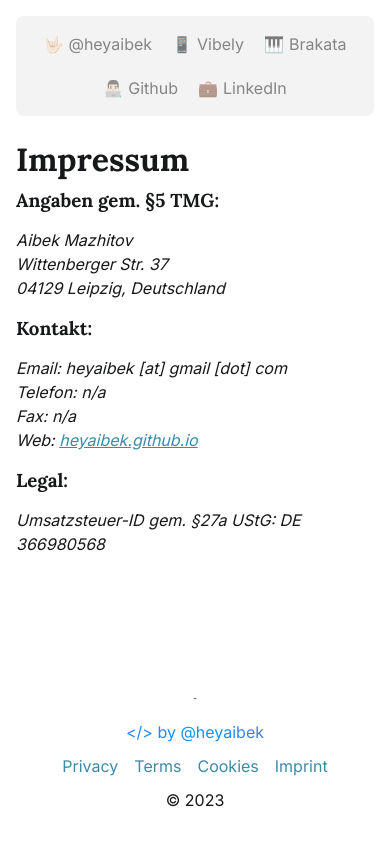
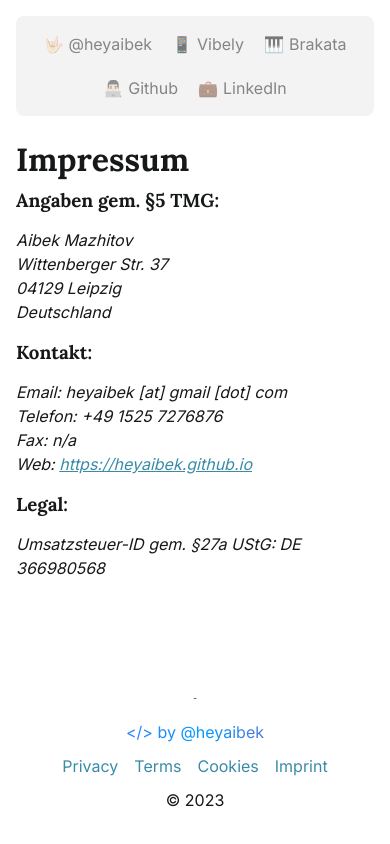
Before and after one commit to heyaibek/heyaibek.github.io, a Next.js app: page /imprint in a window 390 px wide. Built offline with nearby package versions, Linux system fonts and the light colour scheme.

Commit message:
chore: add business mobile number

```diff
--- a/src/pages/imprint/index.tsx
+++ b/src/pages/imprint/index.tsx
@@ -15,17 +15,19 @@ export default function Home() {
         <br />
         Wittenberger Str. 37
         <br />
-        04129 Leipzig, Deutschland
+        04129 Leipzig
+        <br />
+        Deutschland
       </address>
       <h3>Kontakt:</h3>
       <address>
         Email: heyaibek [at] gmail [dot] com
         <br />
-        Telefon: n/a
+        Telefon: +49 1525 7276876
         <br />
         Fax: n/a
         <br />
-        Web: <Link href="/">heyaibek.github.io</Link>
+        Web: <Link href="/">https://heyaibek.github.io</Link>
       </address>
       <h3>Legal:</h3>
       <address>Umsatzsteuer-ID gem. §27a UStG: DE 366980568</address>
```
